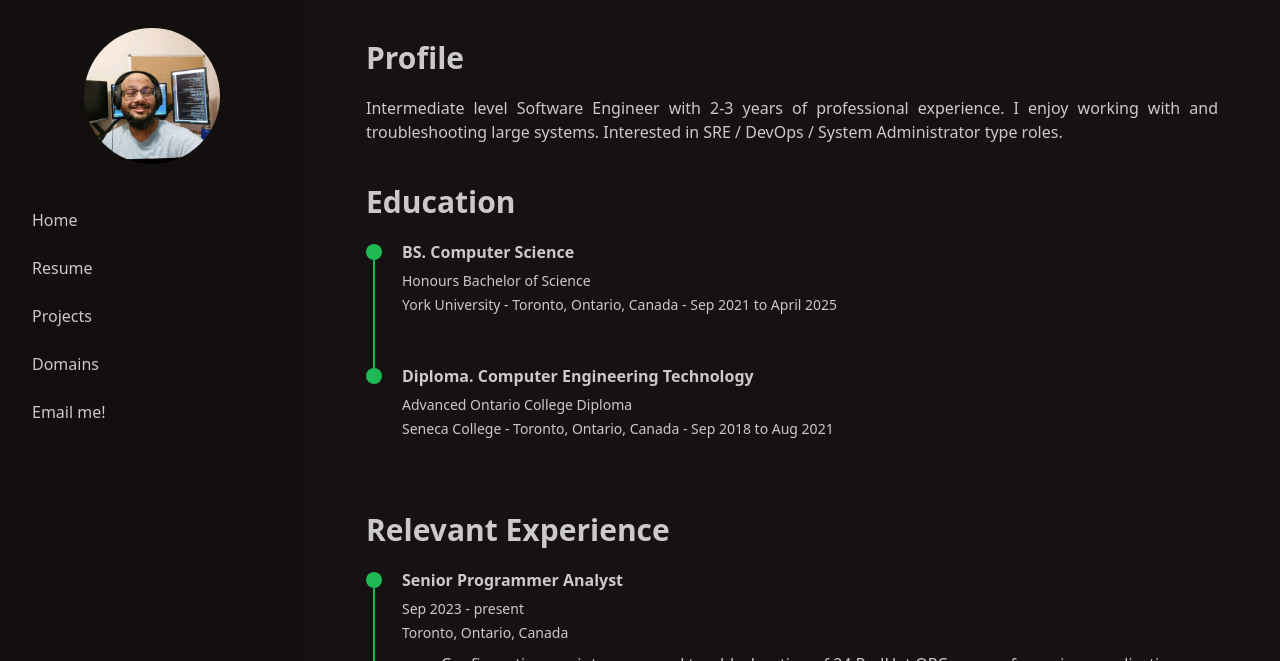
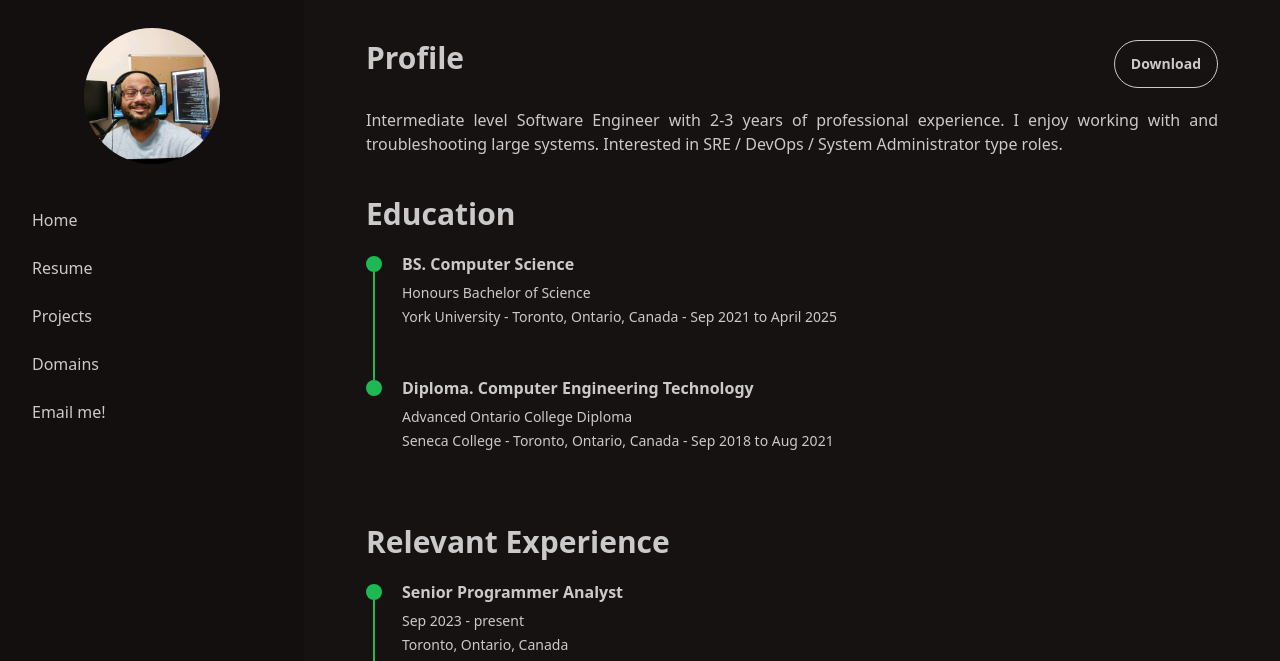
Before and after one commit to ArmyaAli/portfolio, an Astro site: page /resume in a window 1280 px wide. Shown: the top 661 px of the page. Built offline with nearby package versions, Linux system fonts and the light colour scheme; Astro itself is replaced by a stand-in of ours.

Commit message:
add download link for resume;

```diff
--- a/src/pages/resume.astro
+++ b/src/pages/resume.astro
@@ -5,8 +5,15 @@ import { resume } from "../data/resume";
 ---
 
 <BaseLayout title="Resume" sideBarActiveItemID="cv">
-  <div class="mb-5">
+  <div class="mb-5 flex justify-between content-center">
     <div class="text-3xl w-full font-bold">Profile</div>
+    <div>
+      <a
+        class="btn btn-outline"
+        href="../resume.pdf"
+        target="_blank">Download</a
+      >
+    </div>
   </div>
 
   <div class="mb-10 text-justify">{resume.Profile}</div>
```
